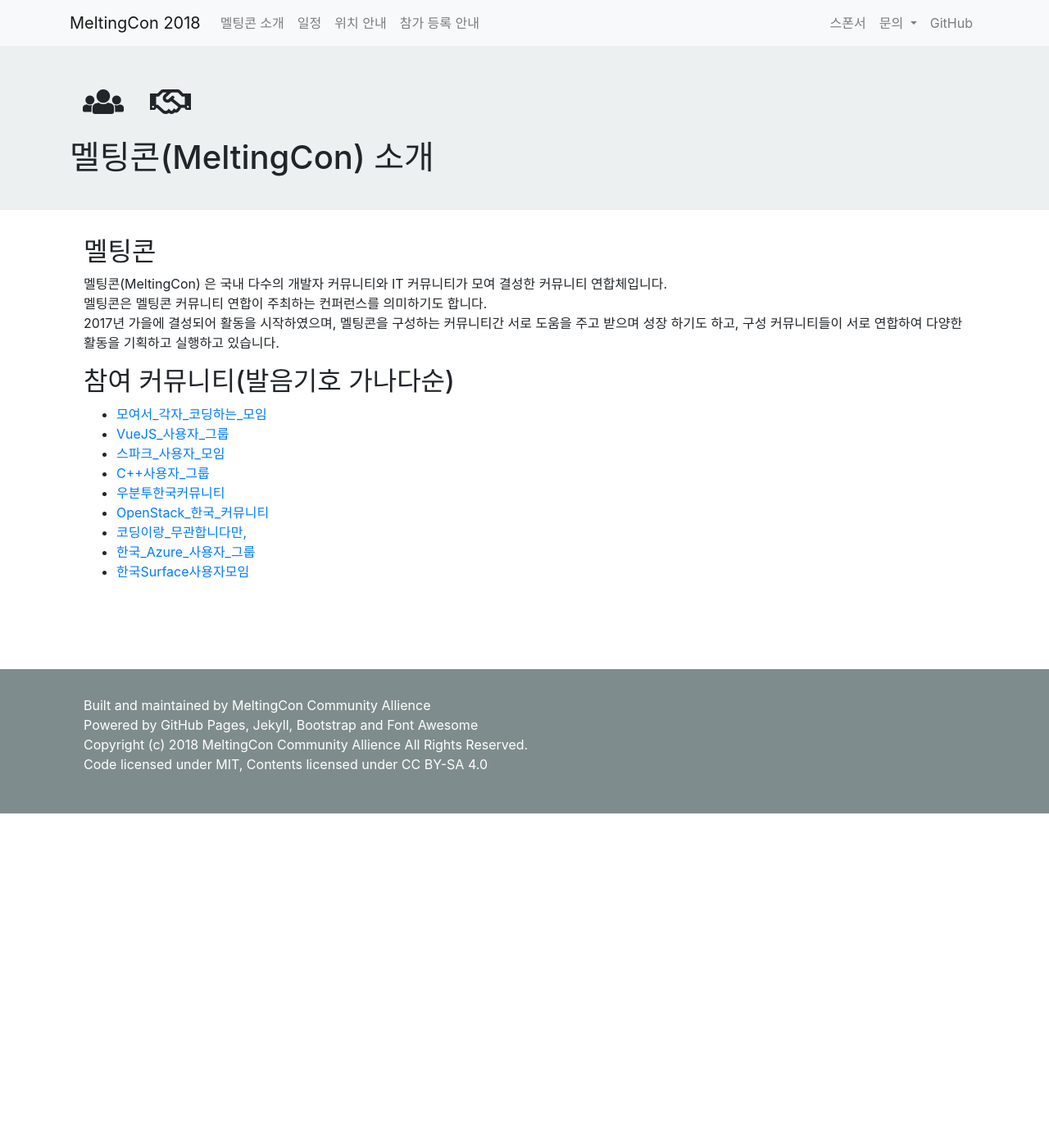
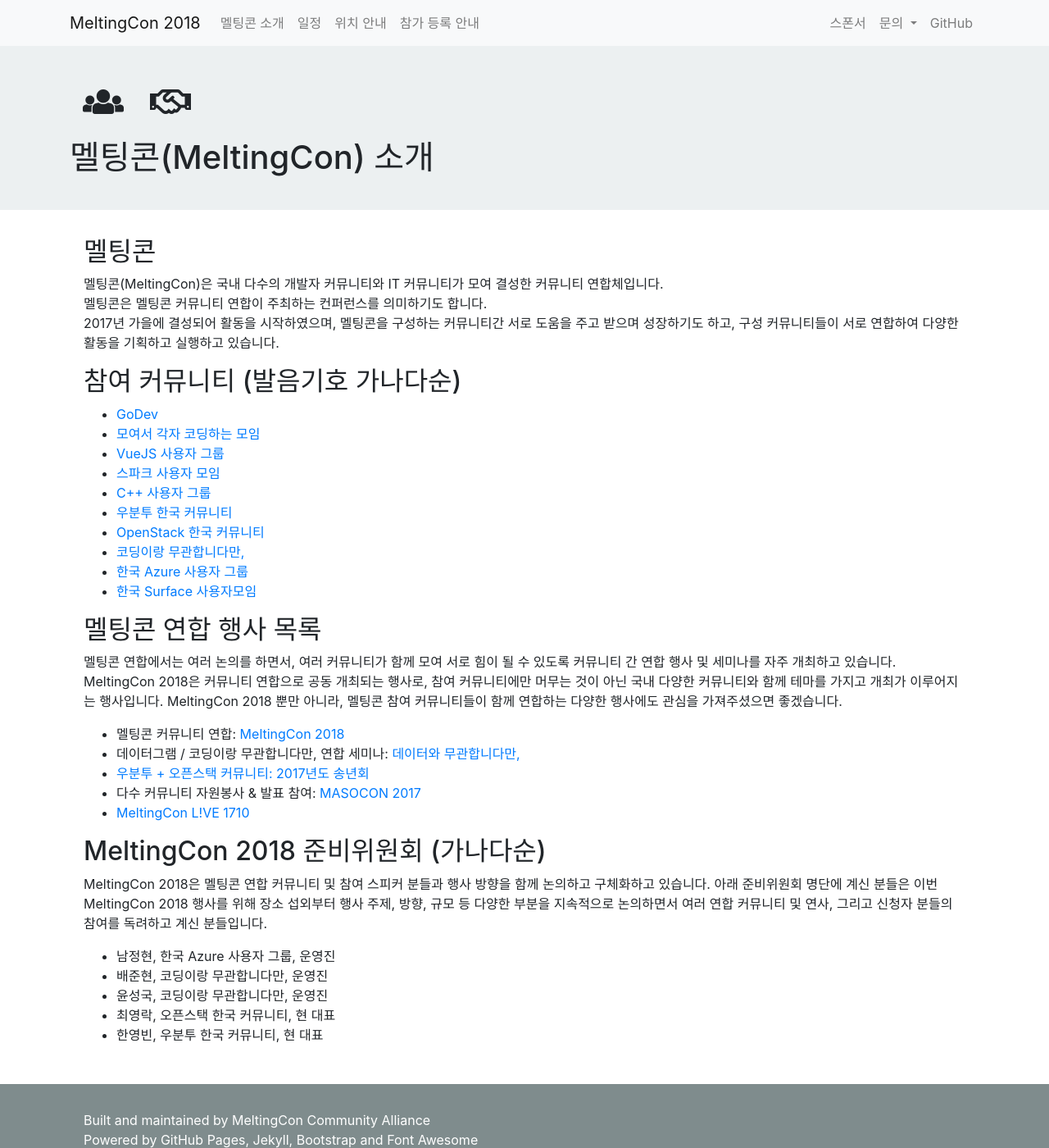
Before and after one commit to meltingcon/2018, a Jekyll site: the page built from about.md, in a window 1280 px wide and 1400 px high. Shown: the whole window at 82% size. Built offline with Jekyll 4.4.1, drawn with Linux system fonts in a browser that asks for light colours; some of the changed text lies outside the part shown.

Commit message:
about.md 내용 추가 및 수정 & typo 개선
- 커뮤니티 이름에 _ 가 있는 부분 개선
- GoDev 참여 커뮤니티에 추가 (공식 홈페이지 링크는 이번 주 중 받을 예정)
- about.md에 멜팅콘 연합 활동 및 준비위원회 (draft) 설명 추가
- "개발자가 상팔자." -> "개발자가 상팔자" (마침표 제거)
- Allience -> Alliance 오타 수정

```diff
--- a/_config.yml
+++ b/_config.yml
@@ -39,9 +39,9 @@ sponsors:
       Azure, Office 365, Windows 10, 서피스 등 다양한 소프트웨어, 하드웨어를 통하여 새로운 가치를 전달합니다.
 
 # license
-owner: "MeltingCon Community Allience"
+owner: "MeltingCon Community Alliance"
 code_license: "MIT"
-copyright: Copyright (c) 2018 MeltingCon Community Allience All Rights Reserved.
+copyright: Copyright (c) 2018 MeltingCon Community Alliance All Rights Reserved.
 content_license: "CC BY-SA 4.0"
 
 # Custom Collection
--- a/_layouts/home.html
+++ b/_layouts/home.html
@@ -3,7 +3,7 @@ layout: frame
 ---
 <div class="main-header">
   <h1 class="display-2">MeltingCon 2018</h1>
-  <h2>개발자가 상팔자.</h2>
+  <h2>개발자가 상팔자</h2>
   <h3>{{site.period}}<br>{{site.location}}</h3>
   <a role="button" class="btn btn-primary btn-lg"
   href="{{ site.baseurl }}/registration/">
@@ -35,7 +35,7 @@ layout: frame
     </div>
     <div class="col-12 col-md-8 box-right">
       <h1>컨퍼런스 일정</h1>
-      <p>올해 멜팅콘 컨퍼런스는 "개발자가 상팔자." 를 주제로 하여 다양한 프로그램을 준비했습니다.
+      <p>올해 멜팅콘 컨퍼런스는 <b>개발자가 상팔자</b> 를 주제로 하여 다양한 프로그램을 준비했습니다.
       <br>준비된 세션과 어떤 분들께서 발표를 하시는지 좀 더 자세히 알아보세요.</p>
       <a role="button" class="btn btn-primary btn-lg" href="{{ site.baseurl }}/schedules">일정 확인하기</a>
     </div>
--- a/about.md
+++ b/about.md
@@ -6,18 +6,45 @@ permalink: /about/
 nosponsors: true
 ---
 ## 멜팅콘
-멜팅콘(MeltingCon) 은 국내 다수의 개발자 커뮤니티와 IT 커뮤니티가 모여 결성한 커뮤니티 연합체입니다.
+멜팅콘(MeltingCon)은 국내 다수의 개발자 커뮤니티와 IT 커뮤니티가 모여 결성한 커뮤니티 연합체입니다.
 멜팅콘은 멜팅콘 커뮤니티 연합이 주최하는 컨퍼런스를 의미하기도 합니다.
-2017년 가을에 결성되어 활동을 시작하였으며, 멜팅콘을 구성하는 커뮤니티간 서로 도움을 주고 받으며 성장 하기도 하고,
+2017년 가을에 결성되어 활동을 시작하였으며, 멜팅콘을 구성하는 커뮤니티간 서로 도움을 주고 받으며 성장하기도 하고,
 구성 커뮤니티들이 서로 연합하여 다양한 활동을 기획하고 실행하고 있습니다.
 
-## 참여 커뮤니티(발음기호 가나다순)
--  [모여서_각자_코딩하는_모임](https://www.facebook.com/groups/mogaco/)
--  [VueJS_사용자_그룹](https://www.facebook.com/groups/vuejs.korea/about/)
--  [스파크_사용자_모임](https://www.facebook.com/groups/sparkkoreauser/)
--  [C++사용자_그룹](https://www.facebook.com/groups/cppkorea/)
--  [우분투한국커뮤니티](https://ubuntu-kr.org)
--  [OpenStack_한국_커뮤니티](http://openstack.or.kr/)
--  [코딩이랑_무관합니다만,](https://www.facebook.com/groups/System.out.Coding/)
--  [한국_Azure_사용자_그룹](https://krazure.com/)
--  [한국Surface사용자모임](https://www.facebook.com/groups/SurfaceKorea/about/)
+## 참여 커뮤니티 (발음기호 가나다순)
+-  [GoDev](#)
+-  [모여서 각자 코딩하는 모임](https://www.facebook.com/groups/mogaco/)
+-  [VueJS 사용자 그룹](https://www.facebook.com/groups/vuejs.korea/about/)
+-  [스파크 사용자 모임](https://www.facebook.com/groups/sparkkoreauser/)
+-  [C++ 사용자 그룹](https://www.facebook.com/groups/cppkorea/)
+-  [우분투 한국 커뮤니티](https://ubuntu-kr.org)
+-  [OpenStack 한국 커뮤니티](http://openstack.or.kr/)
+-  [코딩이랑 무관합니다만,](https://www.facebook.com/groups/System.out.Coding/)
+-  [한국 Azure 사용자 그룹](https://krazure.com/)
+-  [한국 Surface 사용자모임](https://www.facebook.com/groups/SurfaceKorea/about/)
+
+## 멜팅콘 연합 행사 목록
+멜팅콘 연합에서는 여러 논의를 하면서, 여러 커뮤니티가 함께 모여 서로 힘이 될 수 있도록
+커뮤니티 간 연합 행사 및 세미나를 자주 개최하고 있습니다.
+MeltingCon 2018은 커뮤니티 연합으로 공동 개최되는 행사로, 참여 커뮤니티에만 머무는 것이 아닌
+국내 다양한 커뮤니티와 함께 테마를 가지고 개최가 이루어지는 행사입니다.
+MeltingCon 2018 뿐만 아니라, 멜팅콘 참여 커뮤니티들이 함께 연합하는 다양한 행사에도
+관심을 가져주셨으면 좋겠습니다.
+
+- 멜팅콘 커뮤니티 연합: [MeltingCon 2018](https://meltingcon.github.io/2018/)
+- 데이터그램 / 코딩이랑 무관합니다만, 연합 세미나: [데이터와 무관합니다만,](https://www.meetup.com/ko-KR/krazure/events/247268049/)
+- [우분투 + 오픈스택 커뮤니티: 2017년도 송년회](https://ubuntu-kr.github.io/events/2017/11/28/year-end-party.html)
+- 다수 커뮤니티 자원봉사 & 발표 참여: [MASOCON 2017](https://www.imaso.co.kr/masocon2017/)
+- [MeltingCon L!VE 1710](https://www.onoffmix.com/event/115786/)
+
+## MeltingCon 2018 준비위원회 (가나다순)
+MeltingCon 2018은 멜팅콘 연합 커뮤니티 및 참여 스피커 분들과 행사 방향을 함께 논의하고 구체화하고 있습니다.
+아래 준비위원회 명단에 계신 분들은 이번 MeltingCon 2018 행사를 위해 장소 섭외부터 행사 주제, 방향, 규모 등
+다양한 부분을 지속적으로 논의하면서 여러 연합 커뮤니티 및 연사, 그리고 신청자 분들의 참여를 독려하고 계신
+분들입니다.
+
+- 남정현, 한국 Azure 사용자 그룹, 운영진
+- 배준현, 코딩이랑 무관합니다만, 운영진
+- 윤성국, 코딩이랑 무관합니다만, 운영진
+- 최영락, 오픈스택 한국 커뮤니티, 현 대표
+- 한영빈, 우분투 한국 커뮤니티, 현 대표
```
Also changed, not shown: 1 other file.
